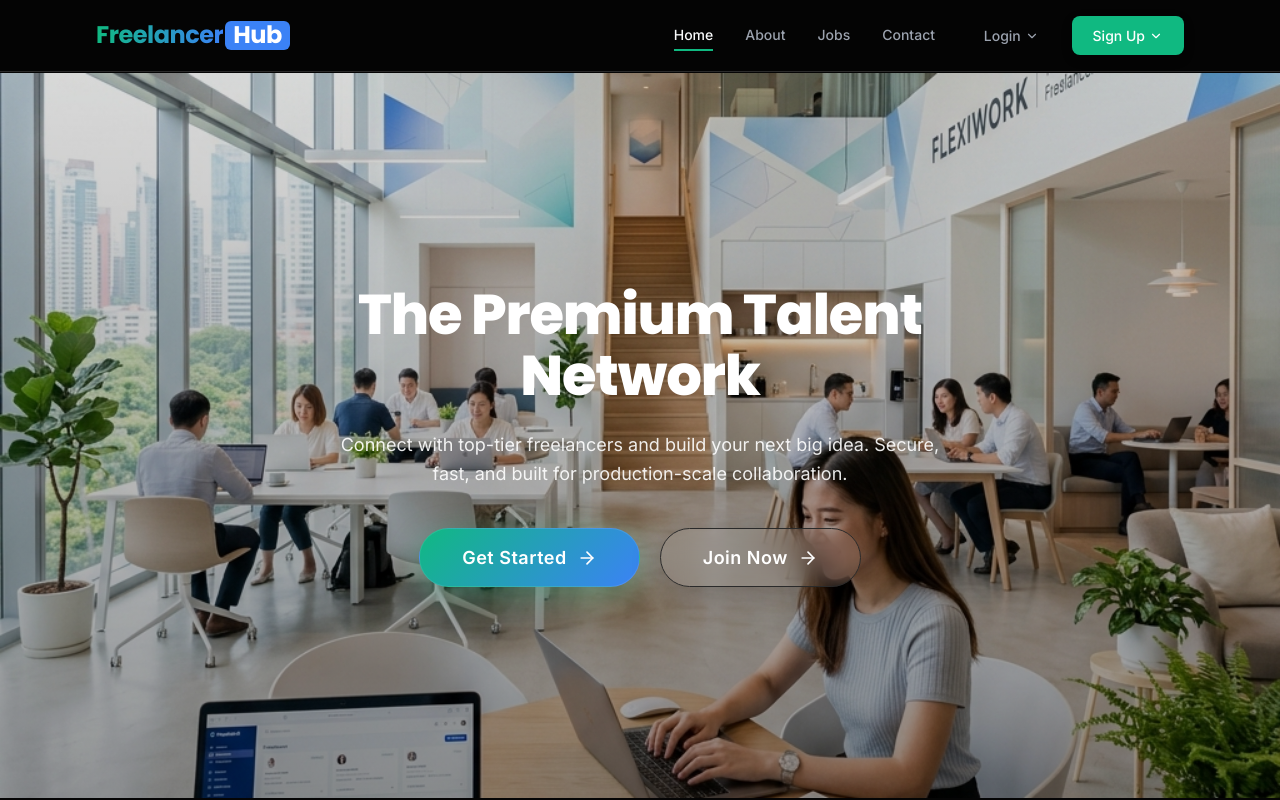
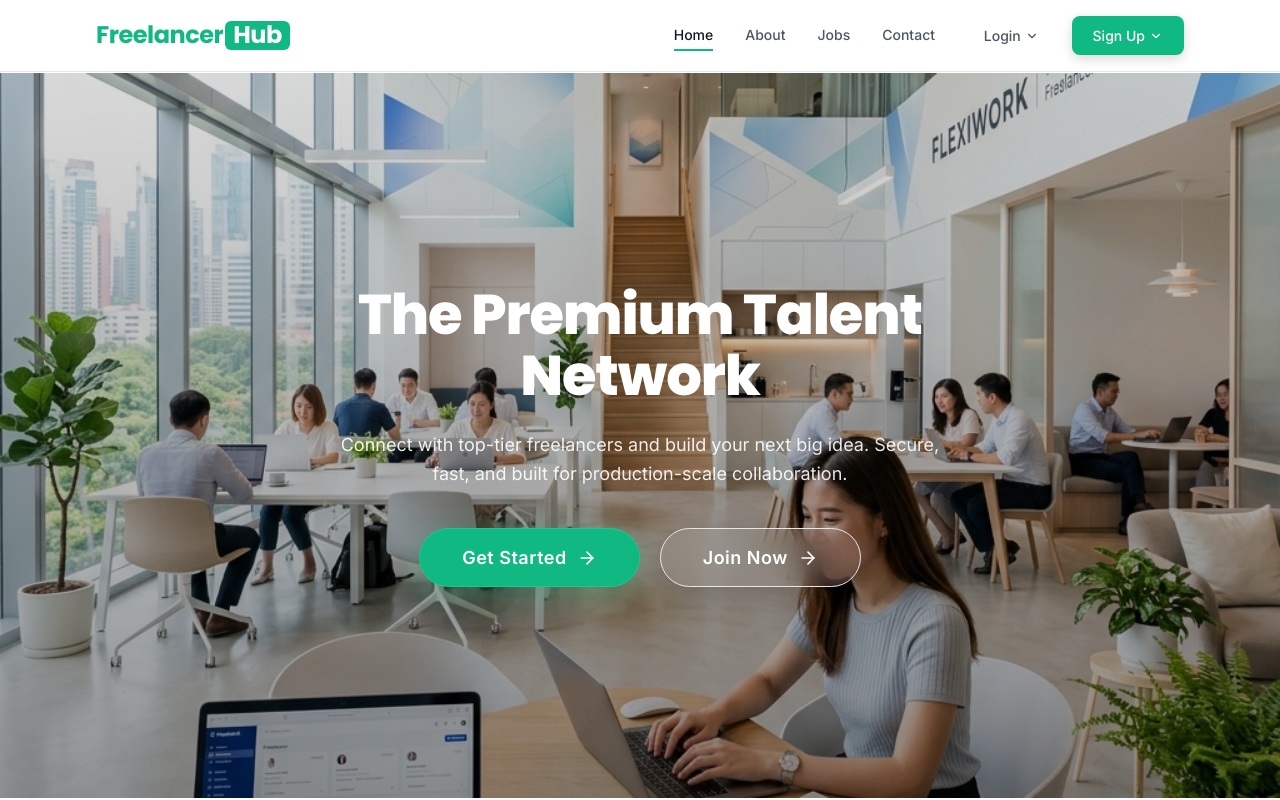
Before and after one commit to sanjaykumardk2006/FSD, a React (Vite) app in the folder client/: page / in a window 1280 px wide. Shown: the top 800 px of the page. Built offline with nearby package versions, Linux system fonts and the light colour scheme; no server answers.

Commit message:
comitted

```diff
--- a/client/src/App.css
+++ b/client/src/App.css
@@ -1,12 +1,12 @@
 @import url('https://fonts.googleapis.com/css2?family=Inter:wght@300;400;500;600&family=Poppins:wght@500;600;700;800&display=swap');
 
-/* Premium Dark Theme Tokens (Black, Green, Blue) */
+/* Premium Light Theme Tokens (White, Green) */
 :root {
-  --bg-primary: #050505; /* Deep Black */
-  --bg-secondary: #121212; /* Dark Gray for slight contrast */
-  --bg-card: #1A1A1A; /* Lighter black for cards */
-  --border-color: #2A2A2A;
-  --border-hover: #3A3A3A;
+  --bg-primary: #FFFFFF; /* Pure White */
+  --bg-secondary: #F3F4F6; /* Light Gray for slight contrast */
+  --bg-card: #FFFFFF; /* White for cards */
+  --border-color: #E5E7EB;
+  --border-hover: #D1D5DB;
 
   --accent-primary: #10B981; /* Emerald Green */
   --accent-hover: #059669;
@@ -14,16 +14,16 @@
   /* Functional Colors */
   --success: #10B981; /* Green */
   --success-bg: rgba(16, 185, 129, 0.15);
-  --primary-action: #3B82F6; /* Blue */
-  --primary-action-bg: rgba(59, 130, 246, 0.15);
+  --primary-action: #10B981; /* Changed from Blue to Green */
+  --primary-action-bg: rgba(16, 185, 129, 0.15);
   --danger: #EF4444; /* Red */
   --danger-bg: rgba(239, 68, 68, 0.15);
   --pending: #F59E0B; /* Orange */
   --pending-bg: rgba(245, 158, 11, 0.15);
   --inactive: #4B5563; /* Gray */
 
-  --text-primary: #F9FAFB; /* Off-white for readability */
-  --text-secondary: #9CA3AF;
+  --text-primary: #111827; /* Dark text for readability */
+  --text-secondary: #4B5563;
   --text-muted: #6B7280;
 
   --shadow-sm: 0 1px 2px 0 rgba(0, 0, 0, 0.05);
@@ -95,7 +95,7 @@ main> :first-child {
 
 /* Glassmorphism Header */
 .header {
-  background: rgba(5, 5, 5, 0.85);
+  background: rgba(255, 255, 255, 0.85);
   backdrop-filter: blur(12px);
   border-bottom: 1px solid var(--border-color);
   position: fixed;
@@ -774,6 +774,11 @@ main> :first-child {
     gap: 16px !important;
   }
 
+  .btn {
+    width: 100%;
+    justify-content: center;
+  }
+
   /* Responsive Typography Overrides for inline styles */
   h1,
   .premium-hero h1 {
@@ -1184,7 +1189,7 @@ main> :first-child {
   display: flex;
   align-items: center;
   gap: 8px;
-  background: #000000;
+  background: var(--bg-secondary);
   padding: 8px;
   border-radius: 12px;
   box-shadow: 0 4px 12px rgba(0, 0, 0, 0.15);
--- a/client/src/components/AuthModal.jsx
+++ b/client/src/components/AuthModal.jsx
@@ -120,15 +120,45 @@ export const AuthModal = ({ isOpen, onClose, initialMode = 'login', initialRole
 
               {mode === 'signup' && (
                 <>
-                  <div style={{ marginBottom: '16px', display: 'flex', gap: '16px' }}>
-                    <label style={{ display: 'flex', alignItems: 'center', gap: '8px', cursor: 'pointer', color: 'var(--text-secondary)' }}>
-                      <input type="radio" name="entityType" value="Self-employed" checked={formData.entityType === 'Self-employed'} onChange={handleChange} />
+                  <div style={{ display: 'flex', gap: '8px', marginBottom: '20px', background: 'var(--bg-secondary)', padding: '4px', borderRadius: '12px' }}>
+                    <button
+                      type="button"
+                      onClick={() => setFormData({ ...formData, entityType: 'Self-employed' })}
+                      style={{
+                        flex: 1,
+                        padding: '10px',
+                        border: 'none',
+                        borderRadius: '8px',
+                        cursor: 'pointer',
+                        fontSize: '14px',
+                        fontWeight: '500',
+                        transition: 'all 0.2s ease',
+                        background: formData.entityType === 'Self-employed' ? 'var(--bg-card)' : 'transparent',
+                        color: formData.entityType === 'Self-employed' ? 'var(--accent-primary)' : 'var(--text-secondary)',
+                        boxShadow: formData.entityType === 'Self-employed' ? '0 2px 8px rgba(0,0,0,0.05)' : 'none'
+                      }}
+                    >
                       Self-employed
-                    </label>
-                    <label style={{ display: 'flex', alignItems: 'center', gap: '8px', cursor: 'pointer', color: 'var(--text-secondary)' }}>
-                      <input type="radio" name="entityType" value="Company" checked={formData.entityType === 'Company'} onChange={handleChange} />
+                    </button>
+                    <button
+                      type="button"
+                      onClick={() => setFormData({ ...formData, entityType: 'Company' })}
+                      style={{
+                        flex: 1,
+                        padding: '10px',
+                        border: 'none',
+                        borderRadius: '8px',
+                        cursor: 'pointer',
+                        fontSize: '14px',
+                        fontWeight: '500',
+                        transition: 'all 0.2s ease',
+                        background: formData.entityType === 'Company' ? 'var(--bg-card)' : 'transparent',
+                        color: formData.entityType === 'Company' ? 'var(--accent-primary)' : 'var(--text-secondary)',
+                        boxShadow: formData.entityType === 'Company' ? '0 2px 8px rgba(0,0,0,0.05)' : 'none'
+                      }}
+                    >
                       Company
-                    </label>
+                    </button>
                   </div>
 
                   <div className="form-group floating-label">
--- a/client/src/pages/Login.jsx
+++ b/client/src/pages/Login.jsx
@@ -60,7 +60,7 @@ export const Login = () => {
   return (
     <div className="page">
       <Header />
-      <main style={{ minHeight: 'calc(100vh - 150px)', display: 'flex', alignItems: 'center', justifyContent: 'center', padding: '40px 0', background: 'radial-gradient(circle at top right, rgba(59, 130, 246, 0.08) 0%, transparent 50%), radial-gradient(circle at bottom left, rgba(0, 0, 0, 0.03) 0%, transparent 50%)' }}>
+      <main style={{ minHeight: 'calc(100vh - 150px)', display: 'flex', alignItems: 'center', justifyContent: 'center', padding: '40px 0', background: 'radial-gradient(circle at top right, rgba(16, 185, 129, 0.08) 0%, transparent 50%), radial-gradient(circle at bottom left, rgba(0, 0, 0, 0.03) 0%, transparent 50%)' }}>
         <section className="content-section" style={{ padding: '0 24px', width: '100%', margin: '0 auto' }}>
           <motion.div
             style={{ textAlign: 'center', marginBottom: '40px' }}
--- a/client/src/pages/Signup.jsx
+++ b/client/src/pages/Signup.jsx
@@ -64,7 +64,7 @@ export const Signup = () => {
   return (
     <div className="page">
       <Header />
-      <main style={{ minHeight: 'calc(100vh - 150px)', display: 'flex', alignItems: 'center', justifyContent: 'center', padding: '40px 0', background: 'radial-gradient(circle at top right, rgba(16, 185, 129, 0.05) 0%, transparent 50%), radial-gradient(circle at bottom left, rgba(0, 0, 0, 0.03) 0%, transparent 50%)' }}>
+      <main style={{ minHeight: 'calc(100vh - 150px)', display: 'flex', alignItems: 'center', justifyContent: 'center', padding: '40px 0', background: 'radial-gradient(circle at top right, rgba(16, 185, 129, 0.08) 0%, transparent 50%), radial-gradient(circle at bottom left, rgba(0, 0, 0, 0.03) 0%, transparent 50%)' }}>
         <section className="content-section" style={{ padding: '0 24px', width: '100%', margin: '0 auto' }}>
           <motion.div
             style={{ textAlign: 'center', marginBottom: '40px' }}
```
